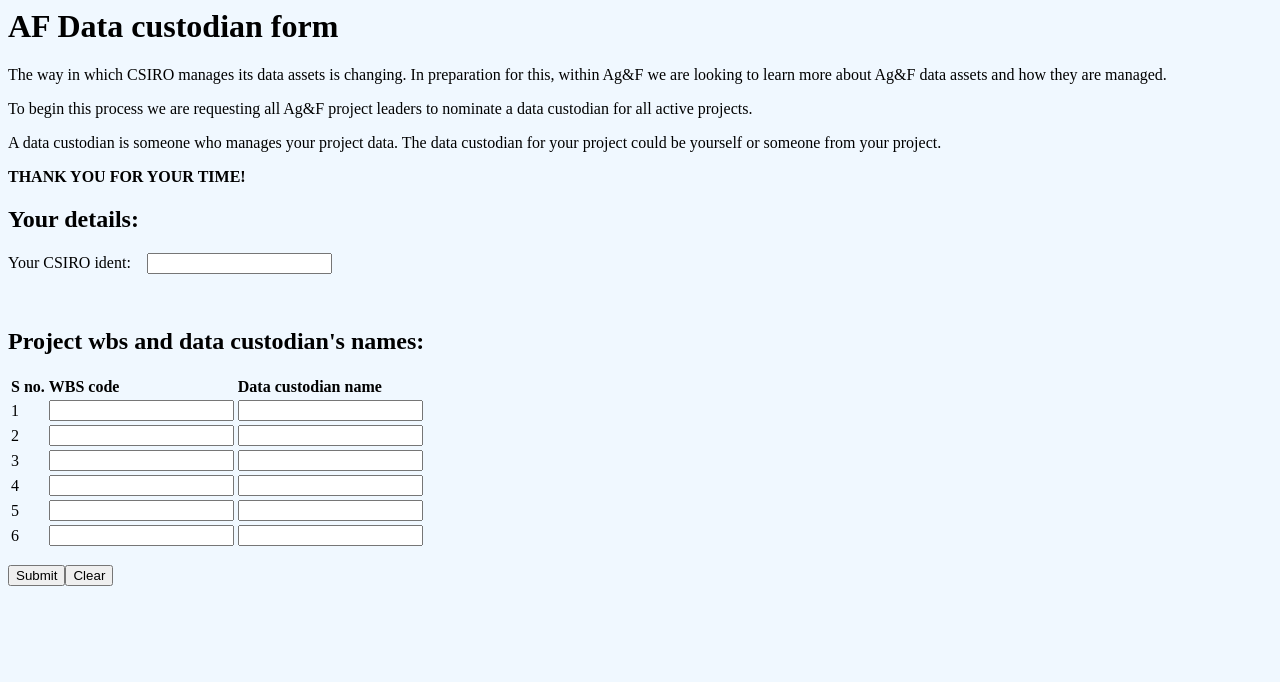
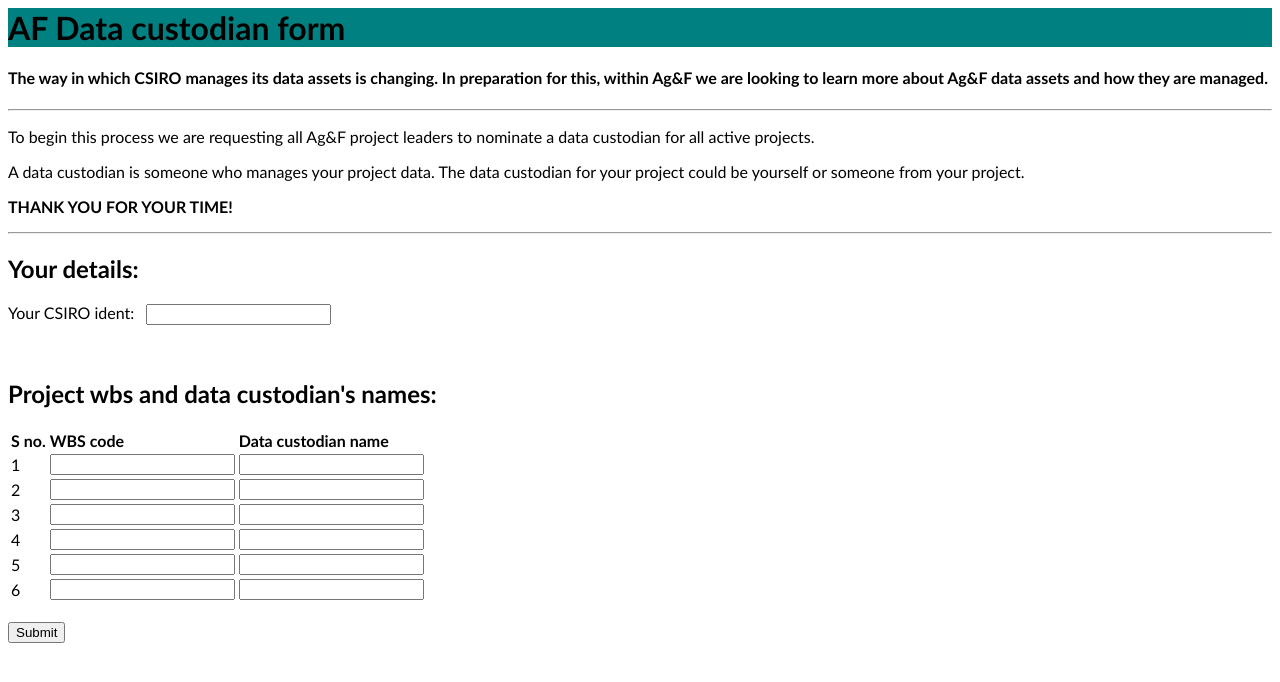
Before and after one commit to AswinSiNat/pl_form, a plain HTML site: page index.html in a window 1280 px wide. Drawn offline with Linux system fonts and the light colour scheme.

Commit message:
added some style elements

```diff
--- a/index.html
+++ b/index.html
@@ -1,21 +1,45 @@
 <html>
 
-<body style="background-color:AliceBlue;">
+<head>
+
+<style>
+
+body {
+
+background-color:white;
+
+}
+
+h1 {
+
+background-color:teal;
+
+}
+
+</style>
+
+
+</head>
+
+<body>
+
+<font size =3 face = calibri>
 
 <h1><b>AF Data custodian form</b></h1>
 
-<font size =3>
+<p><h4>The way in which CSIRO manages its data assets is changing. In preparation for this, within Ag&F we
+are looking to learn more about Ag&F data assets and how they are managed.</h4></p>
 
-<p>The way in which CSIRO manages its data assets is changing. In preparation for this, within Ag&F we
-are looking to learn more about Ag&F data assets and how they are managed.</p>
+<hr>
+
 <p>To begin this process we are requesting all Ag&F project leaders to nominate a data custodian for
 all active projects.</p>
 <p>A data custodian is someone who manages your project data. The data custodian for your project
 could be yourself or someone from your project.</p>
 
-</font>
+<p><b>THANK YOU FOR YOUR TIME!</b></p>
 
-<p><b>THANK YOU FOR YOUR TIME!</b></p>
+<hr>
 
 <form name="pl_form" netlify>
 <p><h2>Your details:</h2></p>
@@ -55,8 +79,11 @@
 
 </table>
 
-<p><input type="submit" value="Submit"><input type="reset" value="Clear">
+<br>
 
+<input type="submit" value="Submit">
+
+</font>
 
 </form>
 
```
